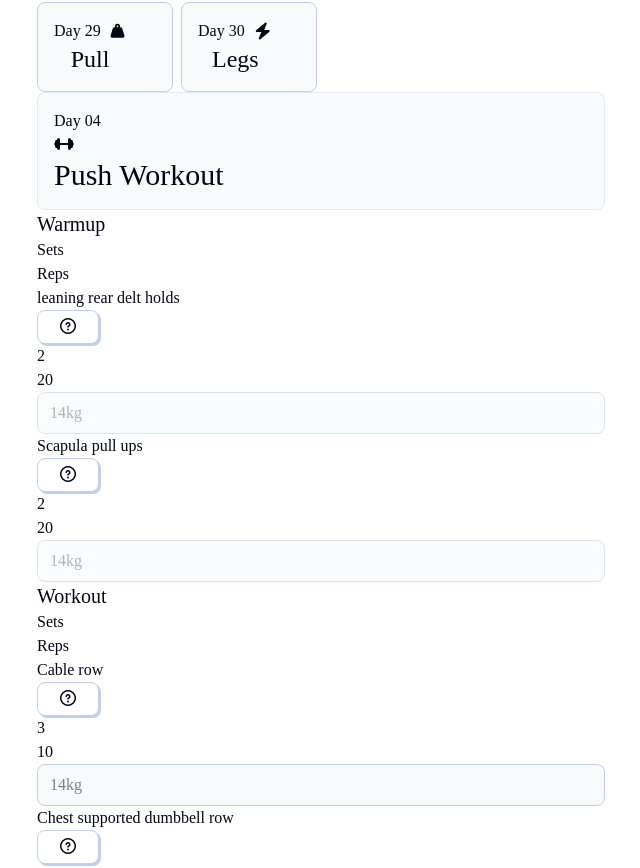
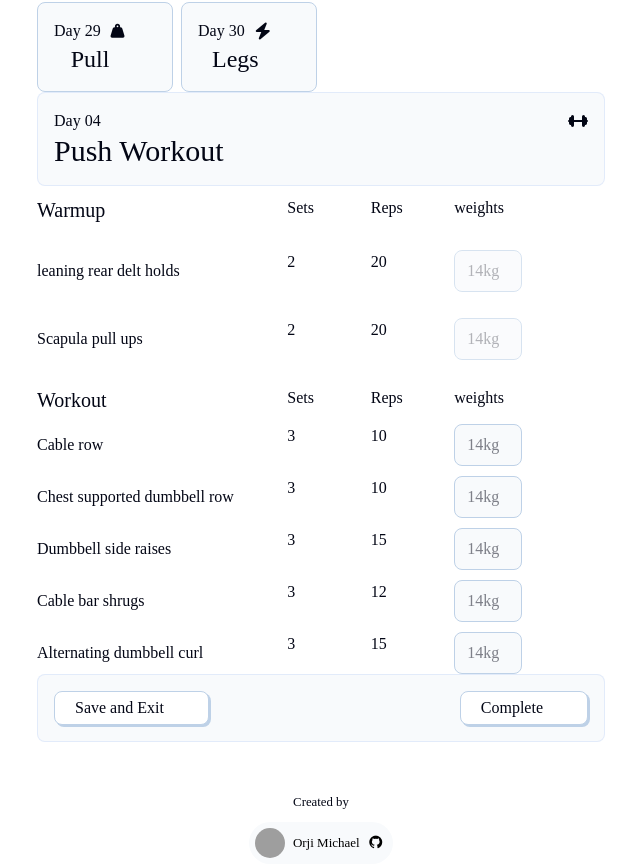
Before and after one commit to Xlence1624/Workout-App, a Vue app: page / in a window 1280 px wide. Shown: the part 1680-2548 px from the top of the page, without its empty margins (319-959 px from the left). Built offline with nearby package versions, Linux system fonts and the light colour scheme; grey boxes are pictures that could not be loaded; some icons are missing; a web font is replaced by a local one.

Commit message:
changes
Signed-off-by: Xlence1624 <xlence1624@gmail.com>

```diff
--- a/src/components/pages/Workout.vue
+++ b/src/components/pages/Workout.vue
@@ -1,6 +1,6 @@
 <script setup>
 import { workoutProgram } from '../../utils';
-console.log(workoutProgram);
+
 const selectedWorkout = 4 ;
 const {workout, warmup} = workoutProgram[selectedWorkout];
 </script>
@@ -19,9 +19,9 @@ const {workout, warmup} = workoutProgram[selectedWorkout];
   <h4 class="grid-name">Warmup</h4>
   <h6>Sets</h6>
   <h6>Reps</h6>
-  <h6 class="grid-weight"></h6>
+  <h6 class="grid-weights">weights</h6>
 
-  <div class="workout-grid" v-for="(w, index) in warmup" :key="index">
+  <div class="workout-grid-row" v-for="(w, index) in warmup" :key="index">
 <div class="grid-name">
   <p>{{ w.name }}</p>
   <button>
@@ -32,15 +32,17 @@ const {workout, warmup} = workoutProgram[selectedWorkout];
 <p>{{ w.reps }}</p>
 <input class="grid-weights" type="text" placeholder="14kg" disabled>
 </div>
-<div class="workout-grid-line">
+<div class="workout-grid-line ">
+<div class="workout-grid">
+<h4 class="grid-name">Workout</h4>
+  <h6>Sets</h6>
+  <h6>Reps</h6>
 
+  <h6 class="grid-weight">weights</h6>
 </div>
 
-  <h4 class="grid-name">Workout</h4>
-  <h6>Sets</h6>
-  <h6>Reps</h6>
-  <h6 class="grid-weight"></h6>
-  <div class="workout-grid" v-for="(w, index) in workout" :key="index">
+
+  <div  class="workout-grid-row"  v-for="(w, index) in workout" :key="index">
 <div class="grid-name">
   <p>{{ w.name }}</p>
   <button>
@@ -52,7 +54,8 @@ const {workout, warmup} = workoutProgram[selectedWorkout];
 <input class="grid-weights" type="text" placeholder="14kg" >
 </div>
 
-<div class="card flex justify-between items-center">
+
+  <div class="card flex justify-between items-center ">
   <button>
     Save and Exit <i class="fa-solid fa-left-arrow"></i>
   </button>
@@ -60,11 +63,84 @@ const {workout, warmup} = workoutProgram[selectedWorkout];
     Complete <i class="fa-solid fa-left-check"></i>
   </button>
 </div>
+
+
+
 </div>
+
+
+
+</div>
+
+
 </section>
 </template>
 
 <style scoped>
+#work-out, .plan-card{
+  display: flex;
+  flex-direction: column;
+}
+
+#workout-card{
+  gap: 1.5rem;
+}
+
+.plan-card-header {
+display: flex;
+align-items: center;
+justify-content: space-between;
+gap: 1rem;
+}
+
+.workout-grid, .workout-grid-row, .lower-grid {
+  display: grid;
+  grid-template-columns: repeat(7, minmax(0, 1fr));
+gap: 1rem;
+margin-top: 10px;
+}
+
+
+.grid-top{
+  margin-top: 20px;
+}
+.workout-grid-row, .workout-grid-line{
+  grid-column: span 7 / span 7;
+
+
+
+}
+
+
+.grid-name{
+  grid-column: span 3/ span 3;
+  display: flex;
+  align-items: center;
+  gap: 1rem;
+}
+
+.grid-name button{
+  padding: 0;
+  border: none;
+  box-shadow: none;
+}
+
+.grid-name button:hover{
+  transform: none;
+  box-shadow: none ;
+  color: var(--color-link)
+}
+.workout-grid-row .grid-name button{
+opacity: 0;
+pointer-events: none;
+
+}
+
+.workout-grid-row:hover .grid-name button{
+  opacity: 1;
+  pointer-events: all;
+}
+
 
 
 </style>
```
